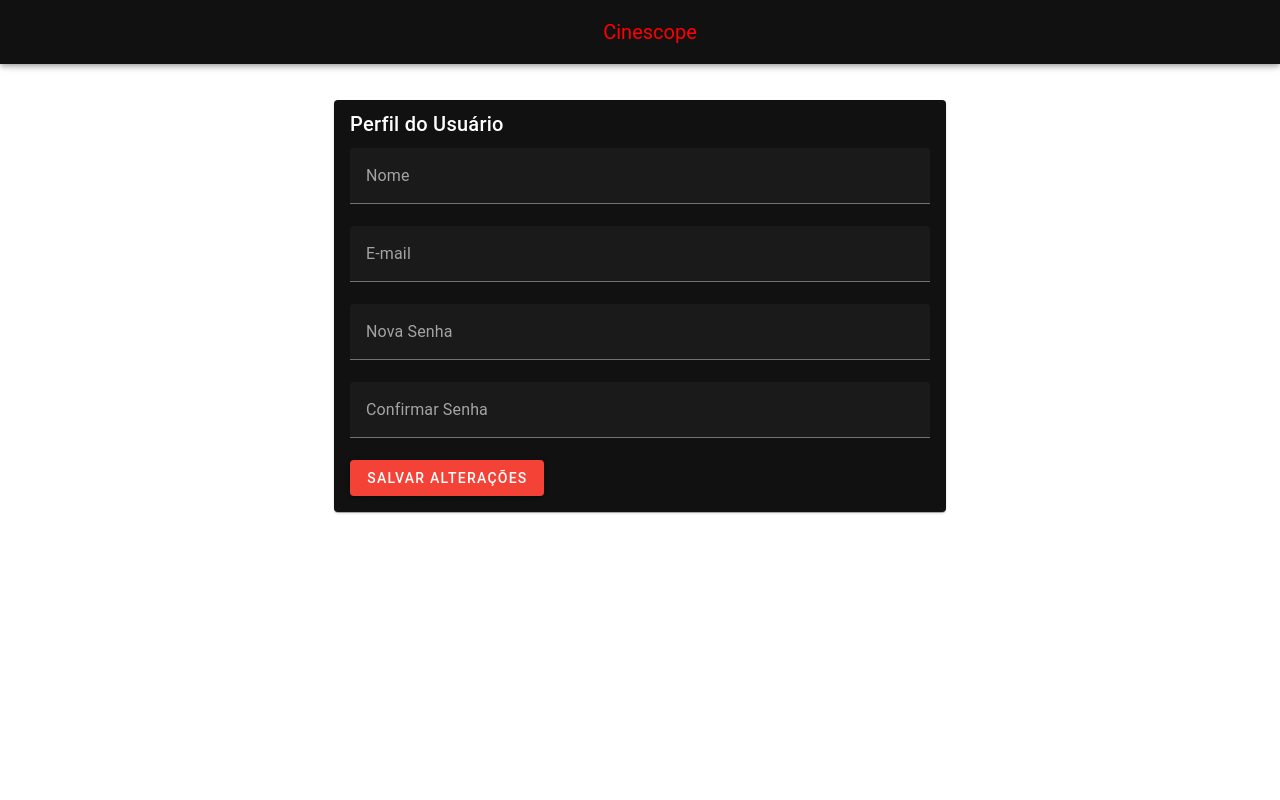
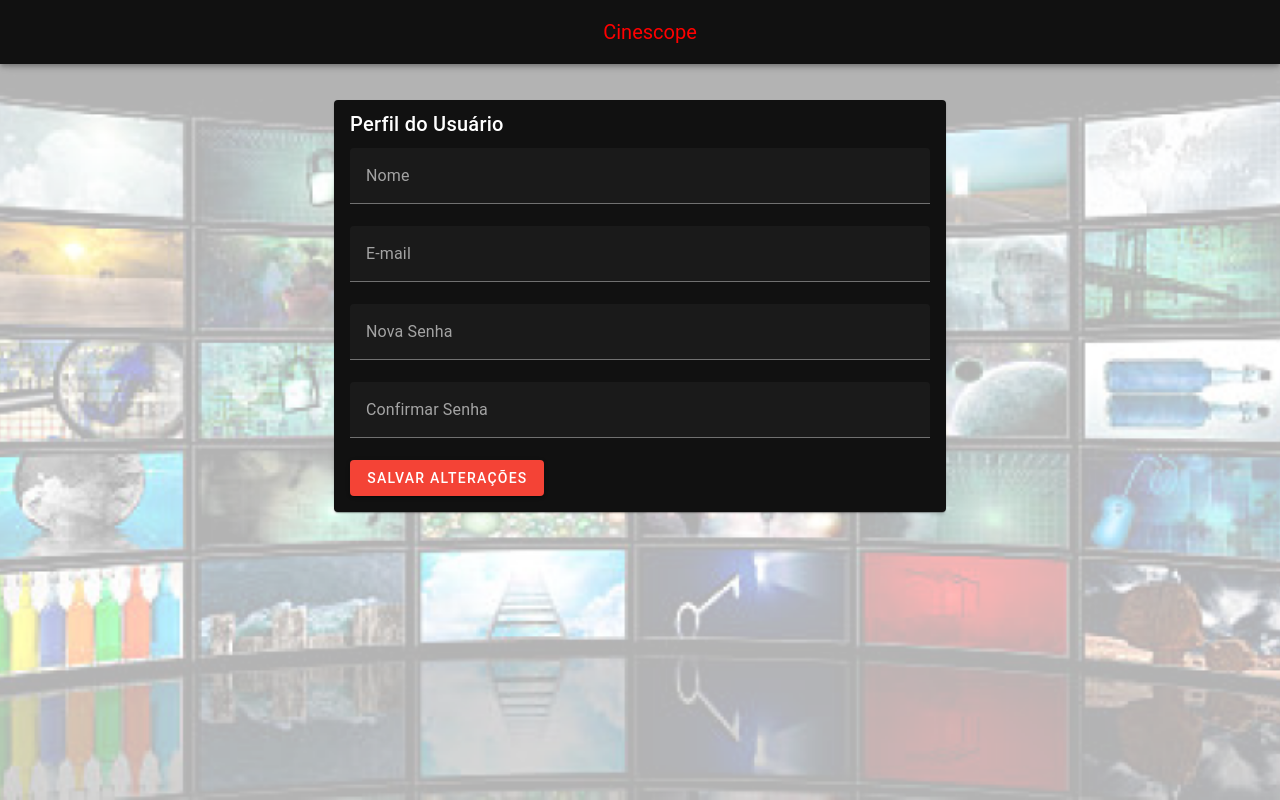
Before and after one commit to yarion1/Frontend-WebMobile-2023.2, a Vue app: page /profile in a window 1280 px wide. Built offline with nearby package versions, Linux system fonts and the light colour scheme.

Commit message:
webm-0015 - tela de perfil

```diff
--- a/src/views/UserProfile.vue
+++ b/src/views/UserProfile.vue
@@ -60,6 +60,10 @@ export default {
 
 <style scoped>
 .main {
+    background-image: url('../assets/bg-login.png');
+    /* Substitua o caminho pela sua imagem de fundo */
+    background-size: cover;
+    background-position: center;
     width: 100vw;
     display: flex;
     justify-content: center;
```
